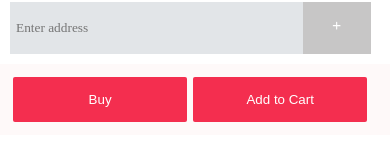
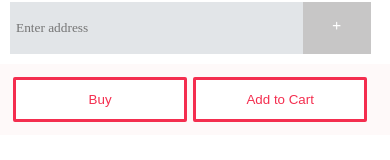
Before and after one commit to GokulakrishnanSivalingam/cloth-ecom-site, a React (Vite) app: page /buy/1 in a window 390 px wide. Shown: the part 578-738 px from the top of the page. Built offline with nearby package versions, Linux system fonts and the light colour scheme; a web font is replaced by a local one.

Commit message:
Update App.css

```diff
--- a/src/App.css
+++ b/src/App.css
@@ -221,6 +221,20 @@
                                         color: red;
                                         font-size: 13px;
                                     }
+                                     .buy button {
+                                            width: 47%;
+                                            height: 45px;
+                                            background-color: rgb(244, 46, 79);
+                                            color: white;
+                                            border: none;
+                                            margin: 3px;
+                                            border-radius: 2px;
+                                        }
+                                      .buy button{
+                                        border:3px solid rgb(244, 46, 79);
+                                        background-color:white;
+                                        color:rgb(244, 46, 79);
+                                      }
 
                                     @media (max-width: 768px) {
                                         .nav-links {
@@ -323,6 +337,11 @@
                                             margin: 3px;
                                             border-radius: 2px;
                                         }
+                                      .buy button{
+                                        border:3px solid rgb(244, 46, 79);
+                                        background-color:white;
+                                        color:rgb(244, 46, 79);
+                                      }
                                         .color button {
                                             margin: 4px;
                                             color: black;
```
